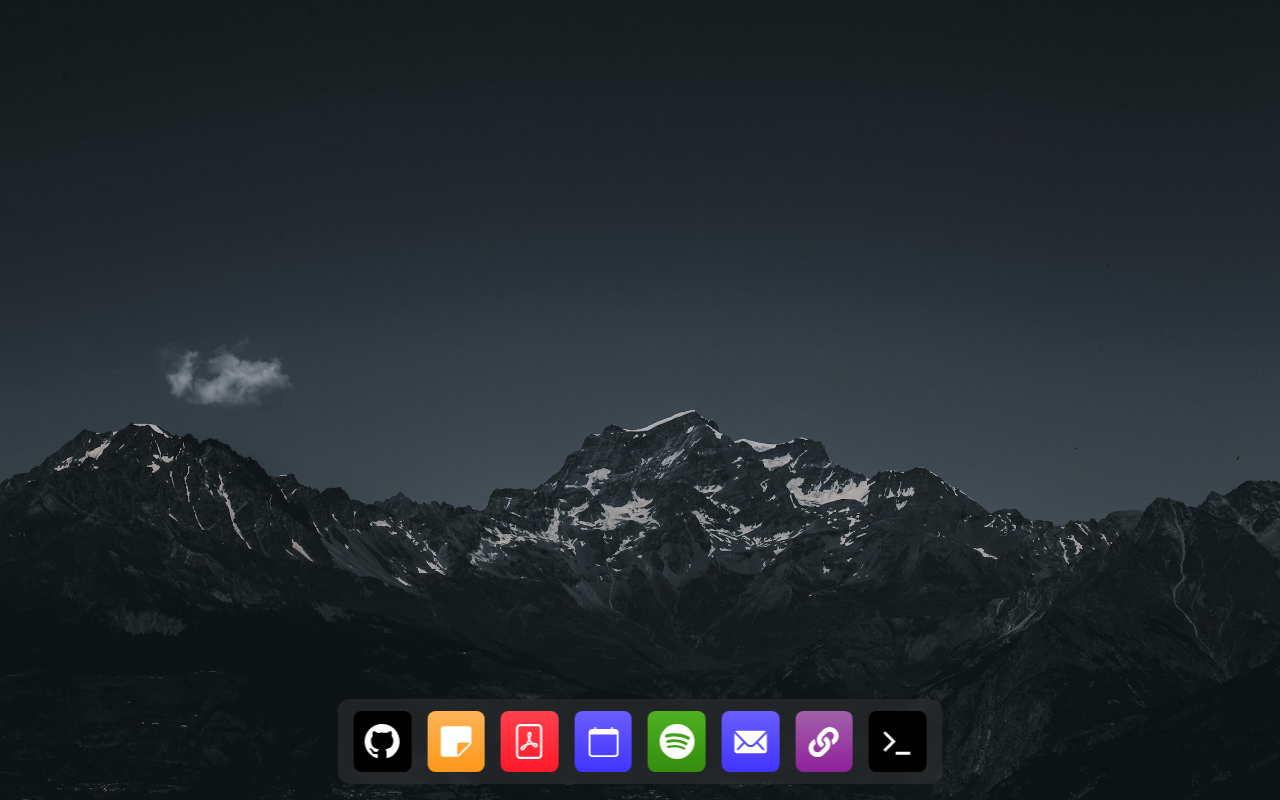
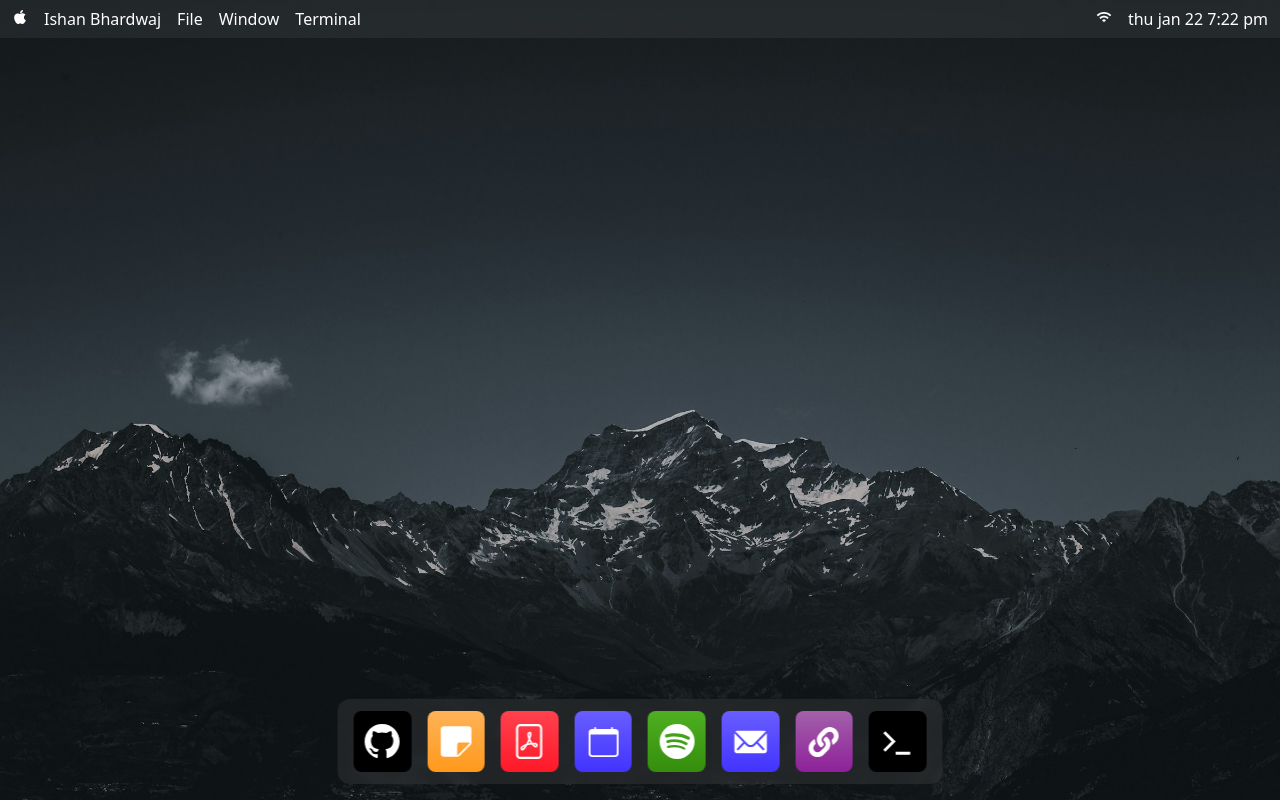
Before and after one commit to ishanbhardwaj17/Mac-OS, a React (Vite) app: page / in a window 1280 px wide. Built offline with nearby package versions, Linux system fonts and the light colour scheme.

Commit message:
added nav component

```diff
--- a/src/App.jsx
+++ b/src/App.jsx
@@ -1,12 +1,14 @@
 import React from 'react'
 import Dock from './components/Dock'
 import "./app.scss"
+import Nav from './components/Nav'
 
 const App = () => {
   return (
     <div>
       <main>
         <Dock/>
+        <Nav/>
       </main>
     </div>
   )
--- /dev/null
+++ b/src/components/DateTime.jsx
@@ -0,0 +1,32 @@
+import React, { useState, useEffect } from 'react'
+
+const DateTime = () => {
+    const [dateTime, setDateTime] = useState('')
+
+    useEffect(() => {
+        const updateDateTime = () => {
+            const now = new Date()
+            const formattedDateTime = now.toLocaleString('en-US', {
+                weekday: 'short',
+                month: 'short',
+                day: 'numeric',
+                hour: 'numeric',
+                minute: '2-digit',
+                hour12: true
+            }).toLowerCase().replace(/,/g, '')
+
+            setDateTime(formattedDateTime)
+        }
+
+        updateDateTime()
+        const interval = setInterval(updateDateTime, 1000)
+
+        return () => clearInterval(interval)
+    }, [])
+
+    return (
+        <div>{dateTime}</div>
+    )
+}
+
+export default DateTime
--- /dev/null
+++ b/src/components/Nav.jsx
@@ -0,0 +1,42 @@
+import React from 'react'
+import "./nav.scss"
+import DateTime from './DateTime'
+
+
+const Nav = () => {
+    return (
+        <nav>
+            <div className="left">
+                <div className="apple-icon">
+                    <img src="./navbar-icons/apple.svg" alt="" />
+                </div>
+
+                <div className="nav-item">
+                    <p>Ishan Bhardwaj</p>
+                </div>
+
+                <div className="nav-item">
+                    <p>File</p>
+                </div>
+                <div className="nav-item">
+                    <p>Window</p>
+                </div>
+                <div className="nav-item">
+                    <p>Terminal</p>
+                </div>
+
+            </div>
+            <div className="right">
+                <div className="nav-icon">
+                    <img src="/navbar-icons/wifi.svg" alt="" />
+                </div>
+                <div className="nav-item">
+                   <DateTime/>
+                </div>
+
+            </div>
+        </nav>
+    )
+}
+
+export default Nav
--- /dev/null
+++ b/src/components/nav.scss
@@ -0,0 +1,22 @@
+nav {
+    width: 100%;
+
+    color: white;
+    padding-inline: 0.75rem;
+    padding-block: 0.5rem;
+    background-color: #9e9e9e1b;
+    backdrop-filter: blur(5px);
+
+    display: flex;
+    justify-content: space-between;
+
+
+    font-family: system-ui, -apple-system, BlinkMacSystemFont, 'Segoe UI', Roboto, Oxygen, Ubuntu, Cantarell, 'Open Sans', 'Helvetica Neue', sans-serif;
+
+
+    .left,
+    .right {
+        display: flex;
+        gap: 1rem;
+    }
+}
```
Also changed, not shown: public/navbar-icons/apple.svg (added), public/navbar-icons/wifi.svg (added).
